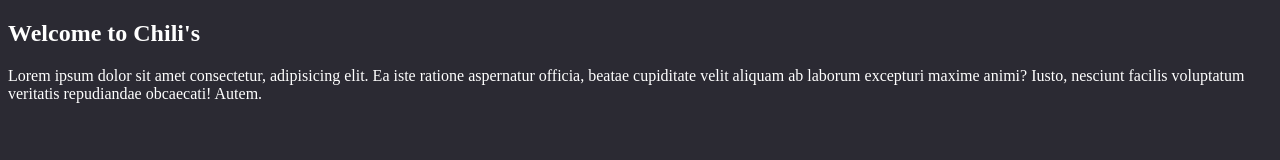
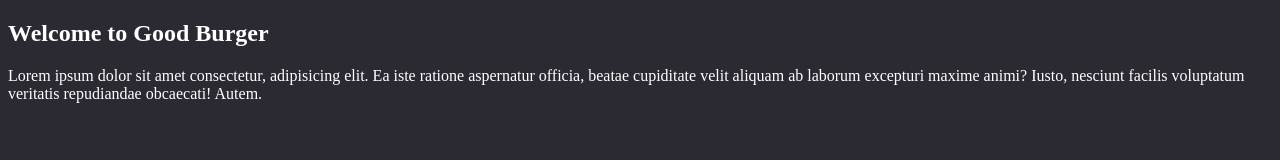
Before and after one commit to TimefirThiss/Lab_assignment, a plain HTML site: page index.html in a window 1280 px wide. Drawn offline with Linux system fonts and the light colour scheme.

Commit message:
Home of the good burger.

```diff
--- a/index.html
+++ b/index.html
@@ -8,7 +8,7 @@
   </head>
   <body>
     <article>
-      <h2>Welcome to Chili's</h2>
+      <h2>Welcome to Good Burger</h2>
 
       <p>
         Lorem ipsum dolor sit amet consectetur, adipisicing elit. Ea iste ratione aspernatur officia, beatae cupiditate velit aliquam ab laborum excepturi maxime animi? Iusto, nesciunt facilis voluptatum veritatis repudiandae obcaecati! Autem.
```
